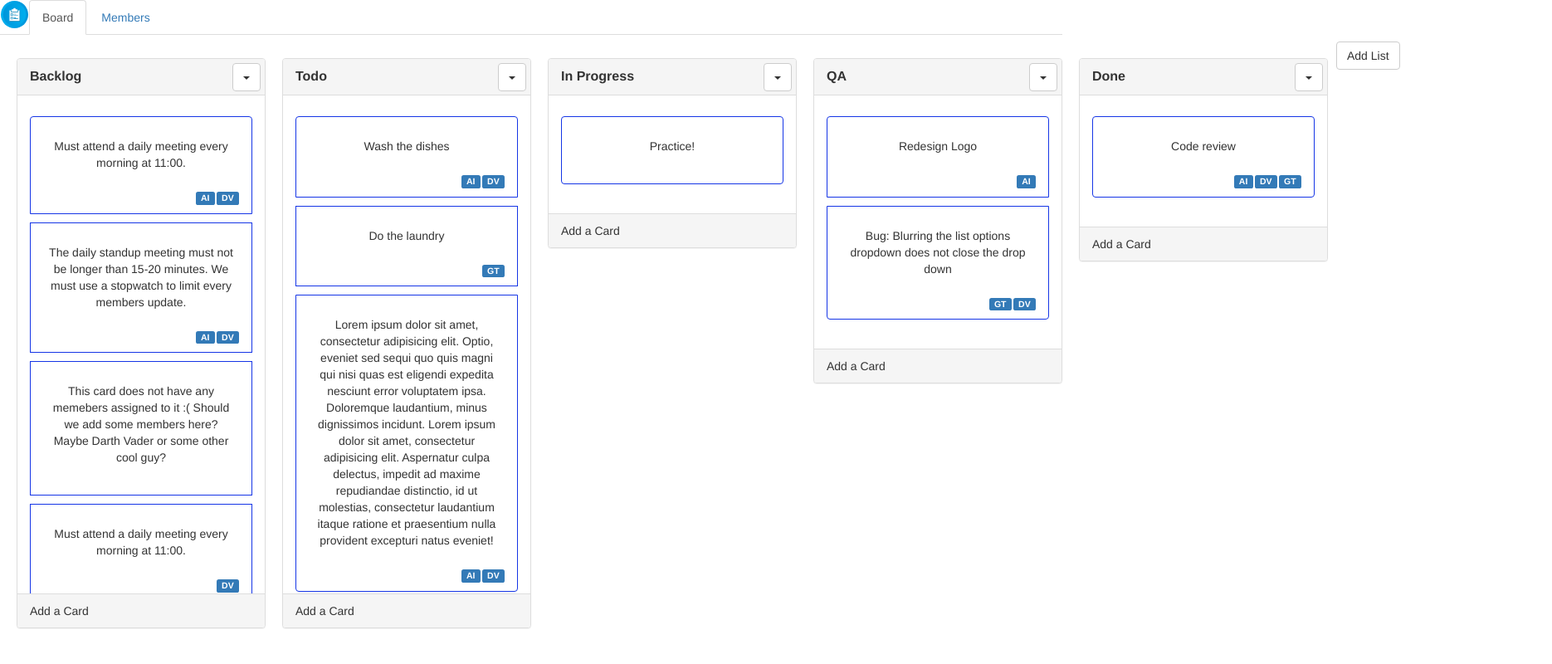
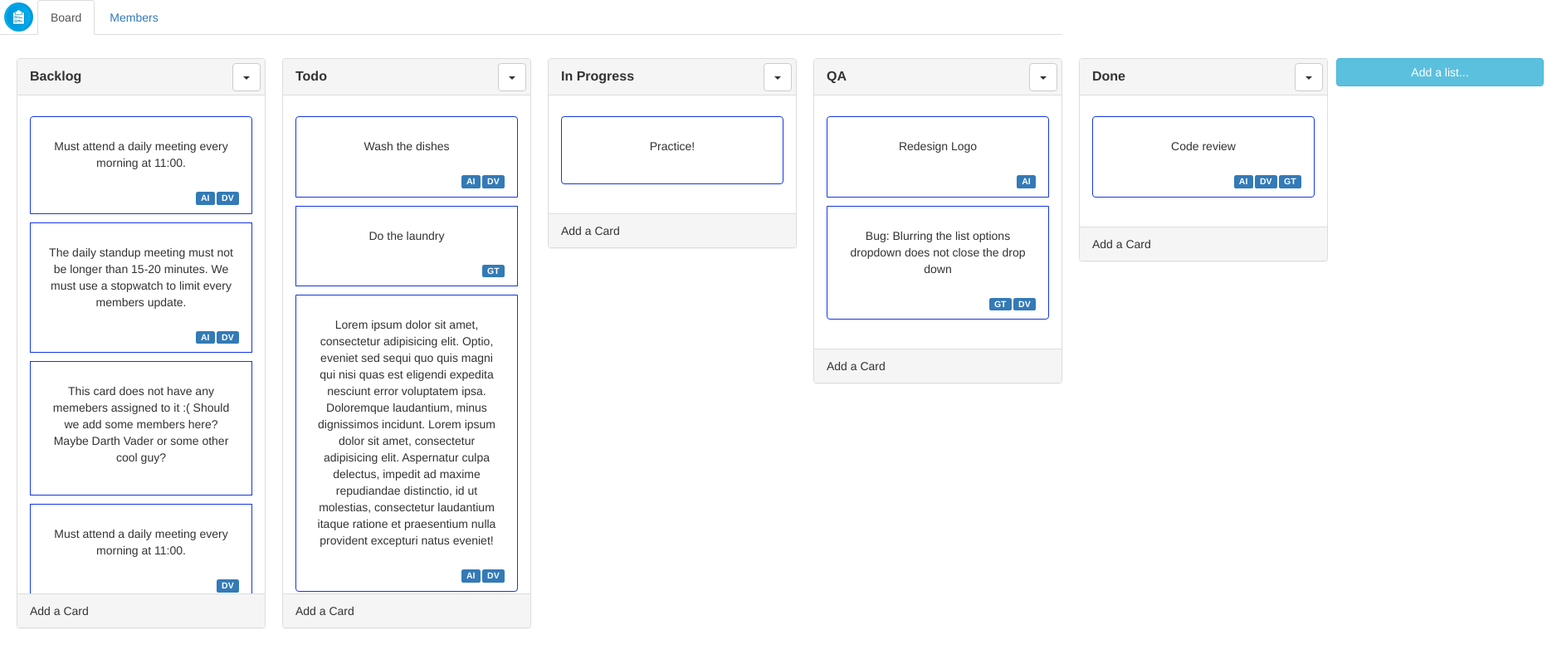
Before and after one commit to tzoock/taskboard, a website: page index.html in a window 1280 px wide. Shown: the whole page at 83% size, 1870 px wide, since content can reach past the window. Drawn offline with nearby package versions, Linux system fonts and the light colour scheme.

Commit message:
finish functionalty now starting css finish and orginize my js code

```diff
--- a/script.js
+++ b/script.js
@@ -49,9 +49,9 @@ function initPageByHash() {
     targetTab.parentNode.querySelector('.my-members').classList.remove('active');
 
     const addListBtn = document.createElement('button');
-    addListBtn.className = 'add-list btn-default btn';
+    addListBtn.className = 'add-list btn btn-info';
     addListBtn.id = 'addList';
-    addListBtn.textContent = 'Add List';
+    addListBtn.textContent = 'Add a list...';
     mainContent.innerHTML = addListBtn.outerHTML;
 
     for (const list of appData.lists) {
--- a/style.css
+++ b/style.css
@@ -30,11 +30,14 @@ body {
 .navbar-brand{
   width: 35px;
   height: 35px;
-  padding: 1px;
+  padding: 0;
   z-index: 1;
 }
 
-
+.navbar-header {
+  width: 45px;
+  padding: 3px 5px;
+}
 
 .main-content {
   max-height: calc(100% - 50px);
@@ -43,6 +46,11 @@ body {
   align-items: flex-start;
   justify-content: space-around;
 
+}
+
+.add-list {
+  margin-top: 20px;
+  width: 250px;
 }
 
 /*.my-members {*/
```
